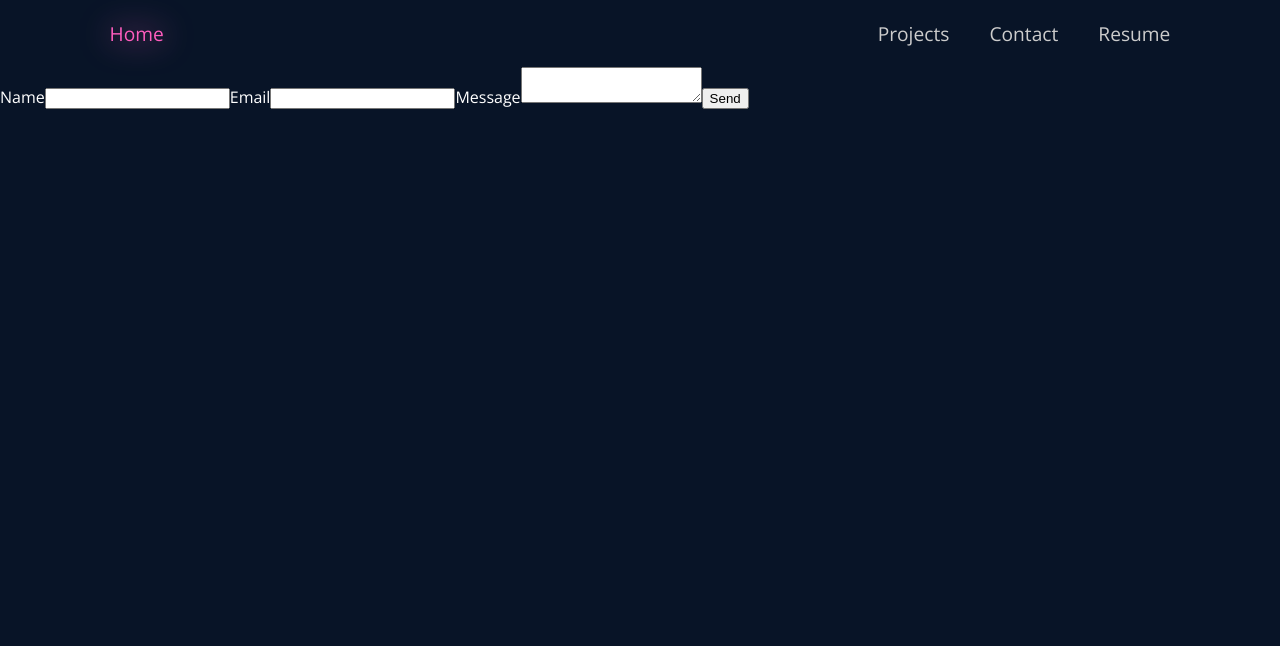
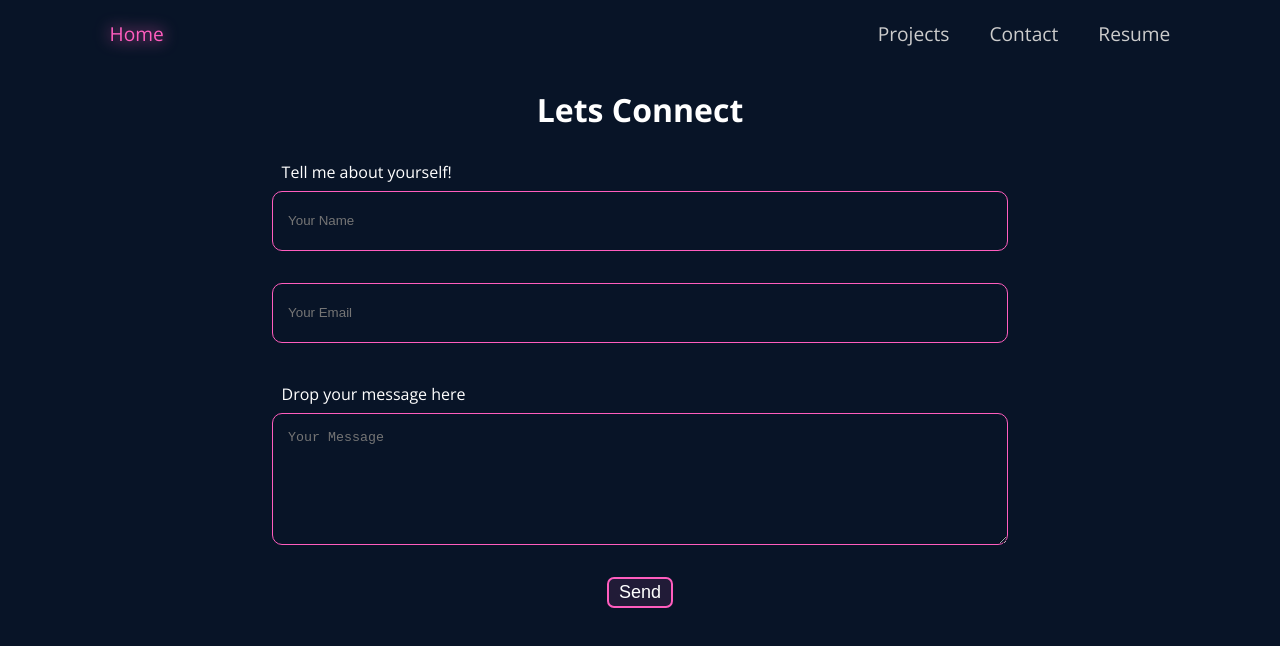
Before and after one commit to vaishnav/vaishnavsh, a React (Vite) app in the folder vaishnavsh/: page /contact in a window 1280 px wide. Shown: the top 646 px of the page. Built offline with nearby package versions, Linux system fonts and the light colour scheme.

Commit message:
add contact form styling

```diff
--- a/vaishnavsh/src/Variables.scss
+++ b/vaishnavsh/src/Variables.scss
@@ -5,5 +5,5 @@ $light-white: #cccccc;
 $dark-white: #4d4d4d;
 
 @mixin glow {
-    filter: drop-shadow(0 0 1rem $highlight);
+    filter: drop-shadow(0 0 0.5rem $highlight);
 }
--- a/vaishnavsh/src/components/Contact/Contact.scss
+++ b/vaishnavsh/src/components/Contact/Contact.scss
@@ -0,0 +1,33 @@
+@use "../../Variables";
+
+@mixin box {
+    text-decoration: none;
+    color: Variables.$light-white;
+    background-color: rgba(0, 0, 0, 0);
+    border-radius: 10px;
+    padding-left: 15px;
+    border: solid 1px Variables.$highlight;
+    width: 100%;
+    margin-bottom: 2rem;
+}
+
+.contact-form{
+    margin: 0 15% 0 15%;
+    display: flex;
+    flex-direction: column;
+    align-items: center;
+    .contact-box{
+        @include box;
+        height: 3.5rem;
+    }
+    .contact-text-box{
+        @include box;
+        padding-top: 1rem;
+        height: 7rem;
+    }
+    label{
+        width: 100%;
+        text-align: left;
+        margin: 0.5rem 0 0.5rem 0;
+    }
+}
--- a/vaishnavsh/src/components/Contact/Contact.tsx
+++ b/vaishnavsh/src/components/Contact/Contact.tsx
@@ -16,15 +16,15 @@ const Contact = () => {
       });
   };
   return (
-    <div>
-      <form ref={form} onSubmit={sendEmail}>
-        <label>Name</label>
-        <input type="text" name="user_name" />
-        <label>Email</label>
-        <input type="email" name="user_email" />
-        <label>Message</label>
-        <textarea name="message" />
-        <input type="submit" value="Send" />
+    <div className='container'>
+      <form ref={form} onSubmit={sendEmail} className="contact-form">
+        <h1>Lets <span>Connect</span></h1>
+        <label>Tell me about yourself!</label>
+        <input type="text" name="user_name" placeholder="Your Name" className='contact-box'/>
+        <input type="email" name="user_email" placeholder="Your Email" className='contact-box'/>
+        <label>Drop your message here</label>
+        <textarea name="message" placeholder="Your Message" className='contact-text-box'/>
+        <input type="submit" value="Send" className='default-button'/>
       </form>
     </div>
   )
--- a/vaishnavsh/src/index.scss
+++ b/vaishnavsh/src/index.scss
@@ -31,3 +31,16 @@ background: #6649b8;
 .container {
     margin: 0 10% 0 10%;
 }
+
+.default-button {
+    padding: 3px 10px;
+    border-radius: 7px;
+    font-size: large;
+    background-color: transparentize($color: Variables.$highlight, $amount: 0.9);
+    color: #fff;
+    border: 2px solid Variables.$highlight;
+    cursor: pointer;
+    &:hover {
+        @include Variables.glow;
+    }
+}
```
